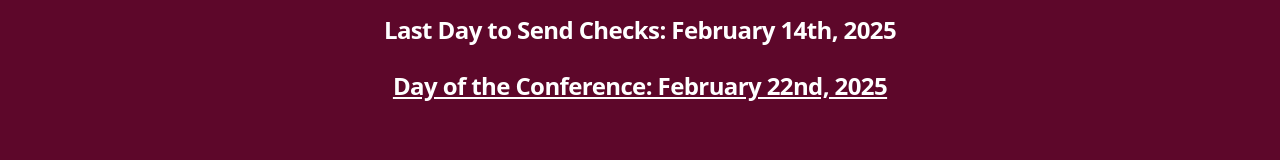
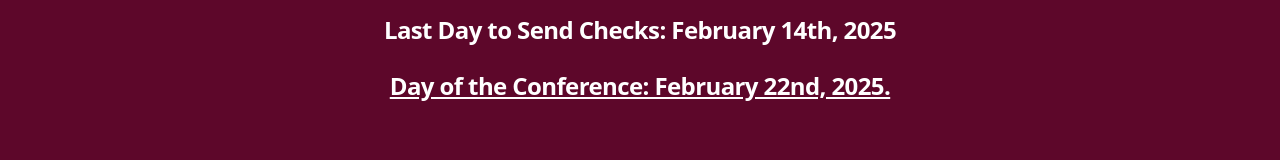
Before and after one commit to Jevidee/llhsmunwebsite, a website: page docs/deadlines.html in a window 1280 px wide. Shown: the part 1012-1172 px from the top of the page. Drawn offline with nearby package versions, Linux system fonts and the light colour scheme; a web font is replaced by a local one.

Commit message:
Added deadlines.html

```diff
--- a/docs/deadlines.html
+++ b/docs/deadlines.html
@@ -137,7 +137,7 @@
                     <h1 class="font-bold tracking-tight text-white sm:text-2xl mt-10">Registration Opens: January 10th, 2025</h1>
                     <h1 class="font-bold tracking-tight text-white sm:text-2xl">Registration Closes: February 7th, 2025</h1>
                     <h1 class="font-bold tracking-tight text-white sm:text-2xl">Last Day to Send Checks: February 14th, 2025</h1>
-                    <h1 class="font-bold underline tracking-tight text-white sm:text-2xl">Day of the Conference: February 22nd, 2025</h1>
+                    <h1 class="font-bold underline tracking-tight text-white sm:text-2xl">Day of the Conference: February 22nd, 2025.</h1>
                 </div>
 
                 <div class="mt-10 flex items-center justify-center gap-x-6">
```
